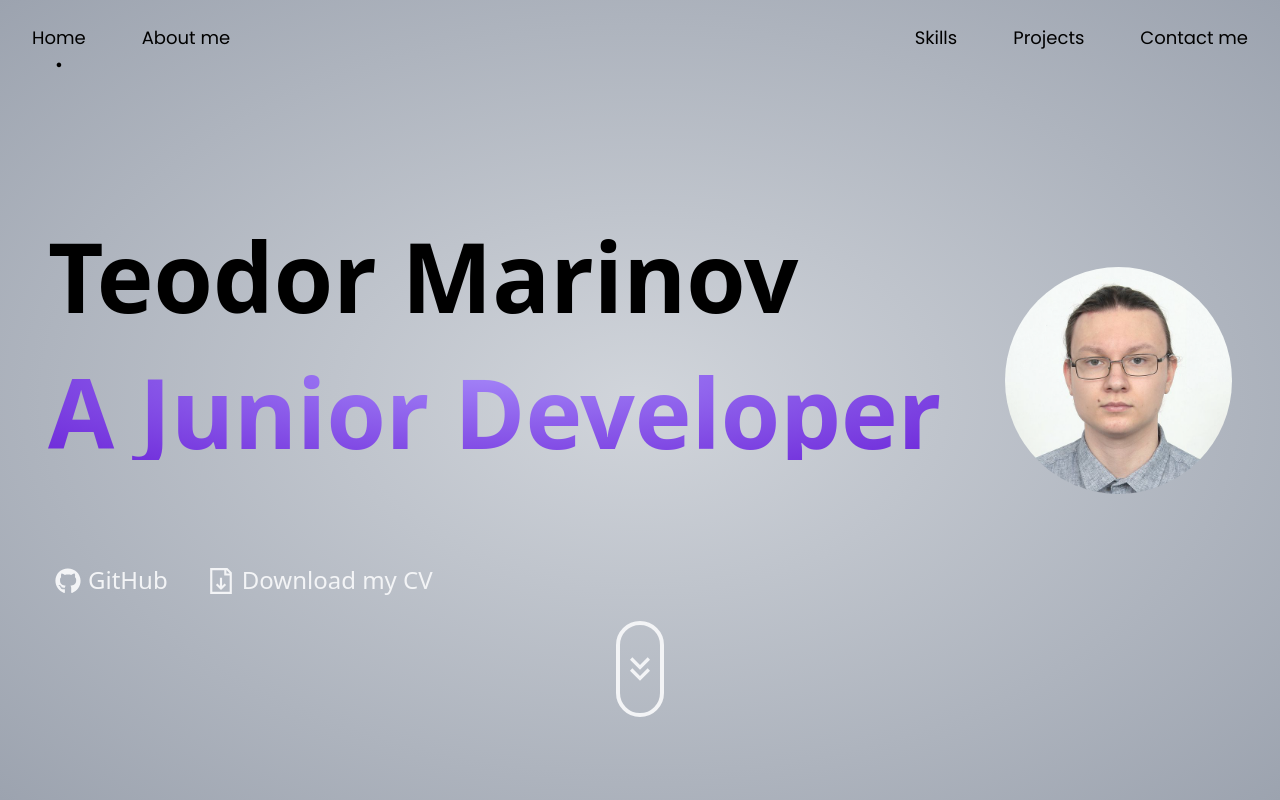
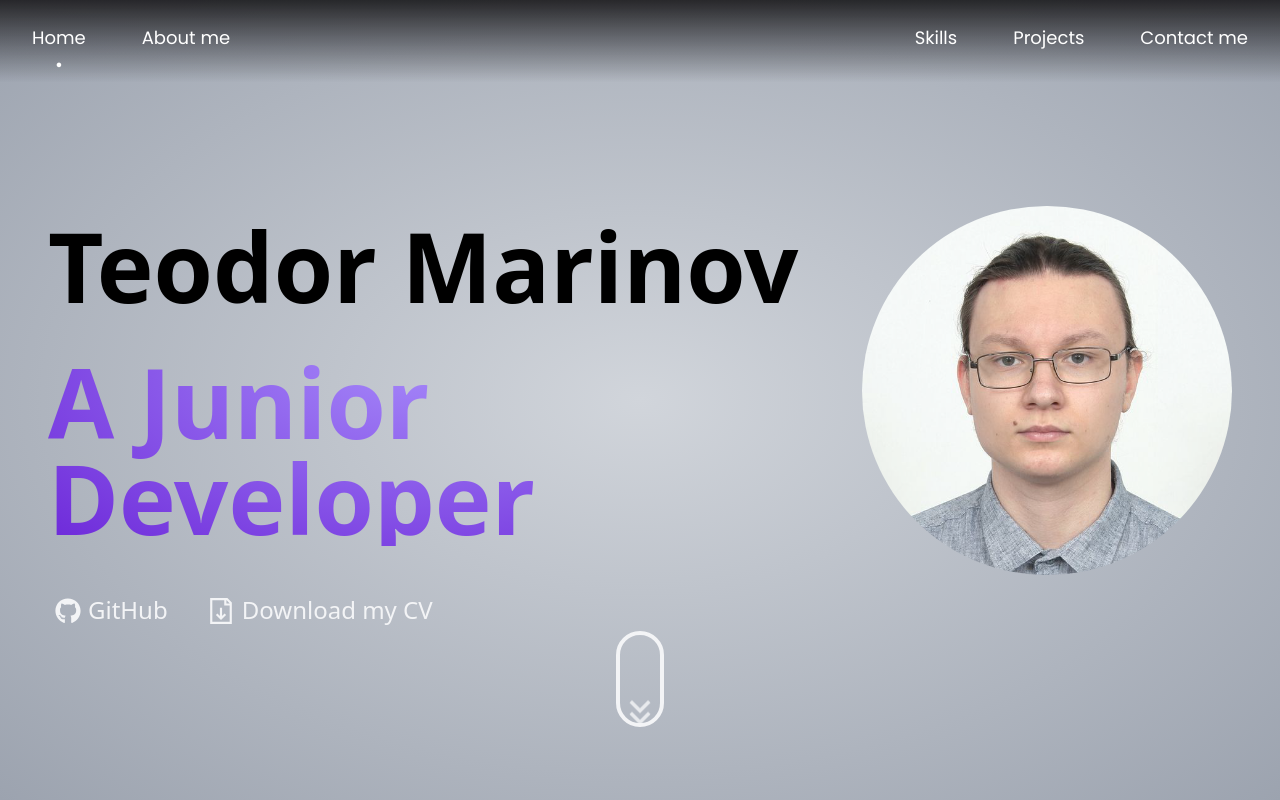
Before and after one commit to teoMarinov/portolio, a React (Vite) app: page / in a window 1280 px wide. Shown: the top 800 px of the page. Built offline with nearby package versions, Linux system fonts and the light colour scheme.

Commit message:
add load homepage animation

```diff
--- a/src/components/Button.jsx
+++ b/src/components/Button.jsx
@@ -3,8 +3,8 @@ import clsx from "clsx"
 const Button = ({ text, open, onClick, textColor }) => {
     return (
         <button onClick={onClick} className={clsx(`group font-poppins p-3 text-lg rounded-md text-${textColor}`)}>
-            <p className="group-hover:-translate-y-2 transition-all duration-200 delay-500">{text}</p>
-            <p className={clsx("text-3xl group-hover:scale-125 scale-0 p-0 -m-4 transition-all duration-300 delay-100", open === text && 'scale-125')}>.</p>
+            <p className="group-hover:-translate-y-2 transition-all duration-200 delay-100">{text}</p>
+            <p className={clsx("text-3xl group-hover:scale-125 scale-0 p-0 -m-4 transition-all duration-300 delay-200", open === text && 'scale-125')}>.</p>
         </button>
     )
 }
--- a/src/components/Home/Home.jsx
+++ b/src/components/Home/Home.jsx
@@ -4,8 +4,8 @@ import { GrDocumentDownload } from "react-icons/gr";
 import cv from '../../assets/TeodorMarinovCV.pdf'
 import picture from "../../assets/Me.png";
 import { MdOutlineKeyboardDoubleArrowDown } from "react-icons/md";
-import {Element} from 'react-scroll';
-
+import { Element } from 'react-scroll';
+import { motion } from "framer-motion";
 
 const Home = () => {
     return (
@@ -13,45 +13,81 @@ const Home = () => {
             <div className="items-center xl:translate-y-28 flex px-12">
                 <div className="translate-y-8 flex flex-col w-full h-full justify-center items-center">
                     <span className="md:h-full h-screen flex flex-col justify-center">
-                        <h1 className="lg:text-8xl xl:text-start lg:text-center md:mt-0 m-0 sm:text-9xl text-6xl w-fit font-bold whitespace-nowrap">
+                        <motion.h1
+                            initial={{ y: ['100vh'] }}
+                            animate={{ opacity: 1, y: 0 }}
+                            transition={{ duration: 0.33, delay: .4 }}
+                            className="lg:text-8xl sm:text-9xl text-6xl font-bold xl:text-start lg:text-center md:mt-0 m-0 w-fit whitespace-nowrap"
+                        >
                             Teodor Marinov
-                            <span
-                                className="block text-transparent my-10 bg-clip-text bg-[radial-gradient(ellipse_at_top,_var(--tw-gradient-stops))] from-violet-400 to-violet-700"
+                        </motion.h1>
+                        <motion.h1
+                            initial={{ y: ['100vh'] }}
+                            animate={{ opacity: 1, y: 0 }}
+                            transition={{ duration: 0.33, delay: .5 }}
+                            className="lg:text-8xl sm:text-9xl text-6xl font-bold block text-transparent my-10 bg-clip-text bg-[radial-gradient(ellipse_at_top,_var(--tw-gradient-stops))] from-violet-400 to-violet-700"
+                        >
+                            A Junior Developer
+                        </motion.h1>
+                        <div className="flex lg:flex-row flex-col xl:justify-start justify-center items-center gap-10 text-gray-100 w-full lg:mt-2 mt-16">
+                            <motion.span
+                                initial={{ y: ['100vh'] }}
+                                animate={{ opacity: 1, y: 0 }}
+                                transition={{ duration: 0.2, delay: .9 }}
+                                className="flex items-center"
                             >
-                                A Junior Developer
-                            </span>
-                        </h1>
-                        <div className="flex lg:flex-row flex-col xl:justify-start justify-center items-center gap-10 text-gray-100 w-full mt-16">
-                            <span className="flex items-center">
                                 <FaGithub size={26} className="w-10" />
                                 <Clickable textColor={'text-gray-00'} lineColor={'bg-gray-100'}>
                                     <a onClick={(e) => {
                                         e.stopPropagation();
                                     }}
-                                    className="lg:text-2xl md:text-5xl text-2xl  "
+                                        className="lg:text-2xl md:text-5xl text-2xl  "
                                         target="_blank"
                                         rel="noopener noreferrer"
                                         href={'https://github.com/teoMarinov'}>GitHub
 
                                     </a>
                                 </Clickable>
-                            </span>
-                            <span className="flex items-center gap-x-2">
+                            </motion.span>
+                            <motion.span
+                                initial={{ y: ['100vh'] }}
+                                animate={{ opacity: 1, y: 0 }}
+                                transition={{ duration: 0.2, delay: .8 }}
+                                className="flex items-center gap-x-2">
                                 <GrDocumentDownload size={26} />
                                 <Clickable textColor={'text-gray-100'} lineColor={'bg-gray-100'}>
-                                <a href={cv} download="Tedodor Marinov Resume" className="lg:text-2xl md:text-5xl text-2xl">Download my CV</a>
+                                    <a href={cv} download="Tedodor Marinov Resume" className="lg:text-2xl md:text-5xl text-2xl">Download my CV</a>
                                 </Clickable>
-                            </span>
+                            </motion.span>
                         </div>
                     </span>
                 </div>
 
-                <div className="hidden xl:inline ml-16">
-                    <img src={picture} alt="picture" className="w-[60rem] rounded-full" /></div>
+                <motion.div
+                    initial={{ y: ['100vh'] }}
+                    animate={{ opacity: 1, y: 0 }}
+                    transition={{ duration: 0.4, delay: .7 }}
+                    className="hidden xl:inline ml-16"
+                >
+                    <img src={picture} alt="picture" className="w-[60rem] rounded-full" />
+                </motion.div>
             </div>
-            <div className="hidden border-4 border-gray-100 w-12 h-24 rounded-full xl:flex items-center xl:translate-y-0 translate-y-10 justify-center">
-                <MdOutlineKeyboardDoubleArrowDown size={42} className="text-gray-100" />
-            </div>
+            <motion.div
+                initial={{ y: ['100vh'] }}
+                animate={{ opacity: 1, y: 0 }}
+                transition={{ duration: .7, delay: .4 }}
+                className="hidden border-4 border-gray-100 w-12 h-24 rounded-full xl:flex flex-col items-center xl:translate-y-0 translate-y-10 justify-center overflow-hidden"
+            >
+                <motion.div
+                    animate={{
+                        y: [-70, 70],
+                        opacity: [0, 1, 0]
+                    }}
+                    transition={{ duration: 1.2, repeat: Infinity }}
+                >
+                    <MdOutlineKeyboardDoubleArrowDown size={42} className="text-gray-100" />
+                </motion.div>
+            </motion.div>
         </Element>
     )
 }
--- a/src/components/Navbar/Navbar.jsx
+++ b/src/components/Navbar/Navbar.jsx
@@ -3,35 +3,65 @@ import MobileDrawer from "./MobileDrawer"
 import { useState } from "react"
 import clsx from "clsx"
 import { Link } from 'react-scroll';
+import { motion } from 'framer-motion'
 
 const Navbar = () => {
 
   const [drawerOpen, setDrawerOpen] = useState(false);
   const [open, setOpen] = useState('Home');
 
-
   return (
     <>
-      <div className="hidden z-50 lg:flex fixed p-3 px-5 w-full justify-between">
+      <div className="hidden z-50 lg:flex fixed p-3 px-5 w-full justify-between bg-gradient-to-b from-zinc-800 to-black/0">
 
         <span className="gap-x-8 flex">
+          <motion.div
+            initial={{ y: ['100vh'] }}
+            animate={{ opacity: 1, y: 0 }}
+            transition={{ duration: 0.5 }}
+          >
             <Link activeClass="active" to="home" spy={true} smooth={true} duration={500} isDynamic={true}>
-            <Button text={'Home'} open={open} textColor={'gray-900'} onClick={() => setOpen('Home')} />
+              <Button text={'Home'} open={open} textColor={'white'} onClick={() => setOpen('Home')} />
             </Link>
+          </motion.div>
+          <motion.div
+            initial={{ y: ['100vh'] }}
+            animate={{ opacity: 1, y: 0 }}
+            transition={{ duration: 0.5, delay: .4 }
+            }>
             <Link activeClass="active" to="aboutMe" spy={true} smooth={true} duration={500}>
-            <Button text={'About me'} open={open} textColor={'gray-900'} onClick={() => setOpen('About me')} />
+              <Button text={'About me'} open={open} textColor={'white'} onClick={() => setOpen('About me')} />
             </Link>
+          </motion.div>
         </span>
         <span className="gap-x-8 flex">
-          <Link activeClass="active" to="skills" spy={true} smooth={true} duration={500} >
-            <Button text={'Skills'} open={open} textColor={'gray-900'} onClick={() => setOpen('Skills')} />
+          <motion.div
+            initial={{ y: ['100vh'] }}
+            animate={{ opacity: 1, y: 0 }}
+            transition={{ duration: 0.5, delay: .2 }
+            }>
+            <Link activeClass="active" to="skills" offset={-100} spy={true} smooth={true} duration={500} >
+              <Button text={'Skills'} open={open} textColor={'white'} onClick={() => setOpen('Skills')} />
             </Link>
+          </motion.div>
+          <motion.div
+            initial={{ y: ['100vh'] }}
+            animate={{ opacity: 1, y: 0 }}
+            transition={{ duration: 0.5, delay: .8 }
+            }>
             <Link activeClass="active" to="projects" spy={true} smooth={true} duration={500} >
-            <Button text={'Projects'} open={open} textColor={'gray-900'} onClick={() => setOpen('Projects')} />
+              <Button text={'Projects'} open={open} textColor={'white'} onClick={() => setOpen('Projects')} />
             </Link>
-          <Link activeClass="active" to="contactMe" spy={true} smooth={true} duration={500} >
-            <Button text={'Contact me'} open={open} textColor={'gray-900'} onClick={() => setOpen('Contact me')} />
+          </motion.div>
+          <motion.div
+            initial={{ y: ['100vh'] }}
+            animate={{ opacity: 1, y: 0 }}
+            transition={{ duration: 0.5, delay: .6 }
+            }>
+            <Link activeClass="active" to="contactMe" offset={60} spy={true} smooth={true} duration={500} >
+              <Button text={'Contact me'} open={open} textColor={'white'} onClick={() => setOpen('Contact me')} />
             </Link>
+          </motion.div>
         </span>
       </div >
       <div className="w-full fixed xl:hidden flex justify-end z-50">
```
Lines whose indentation alone changed are shown as unchanged.
